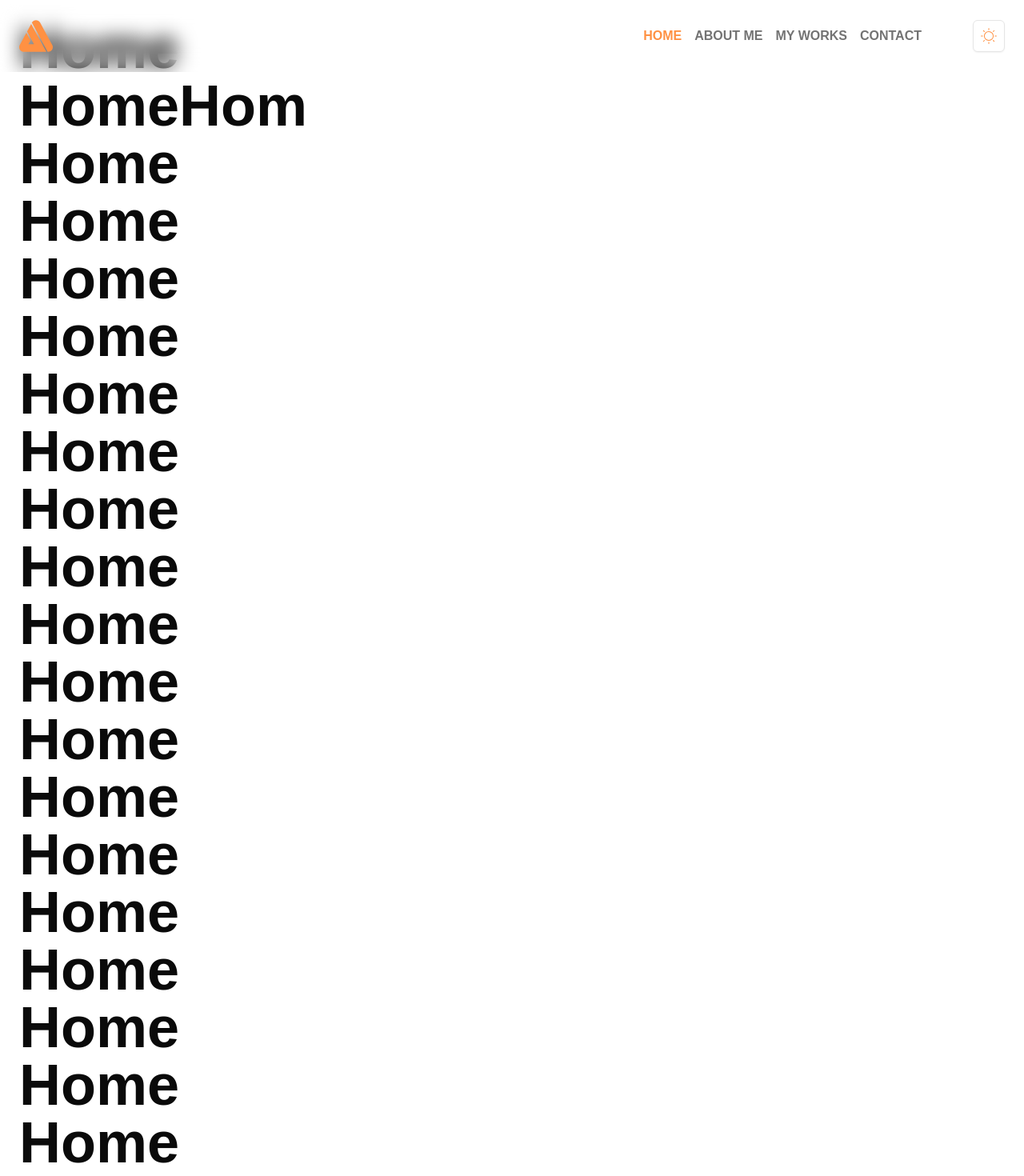
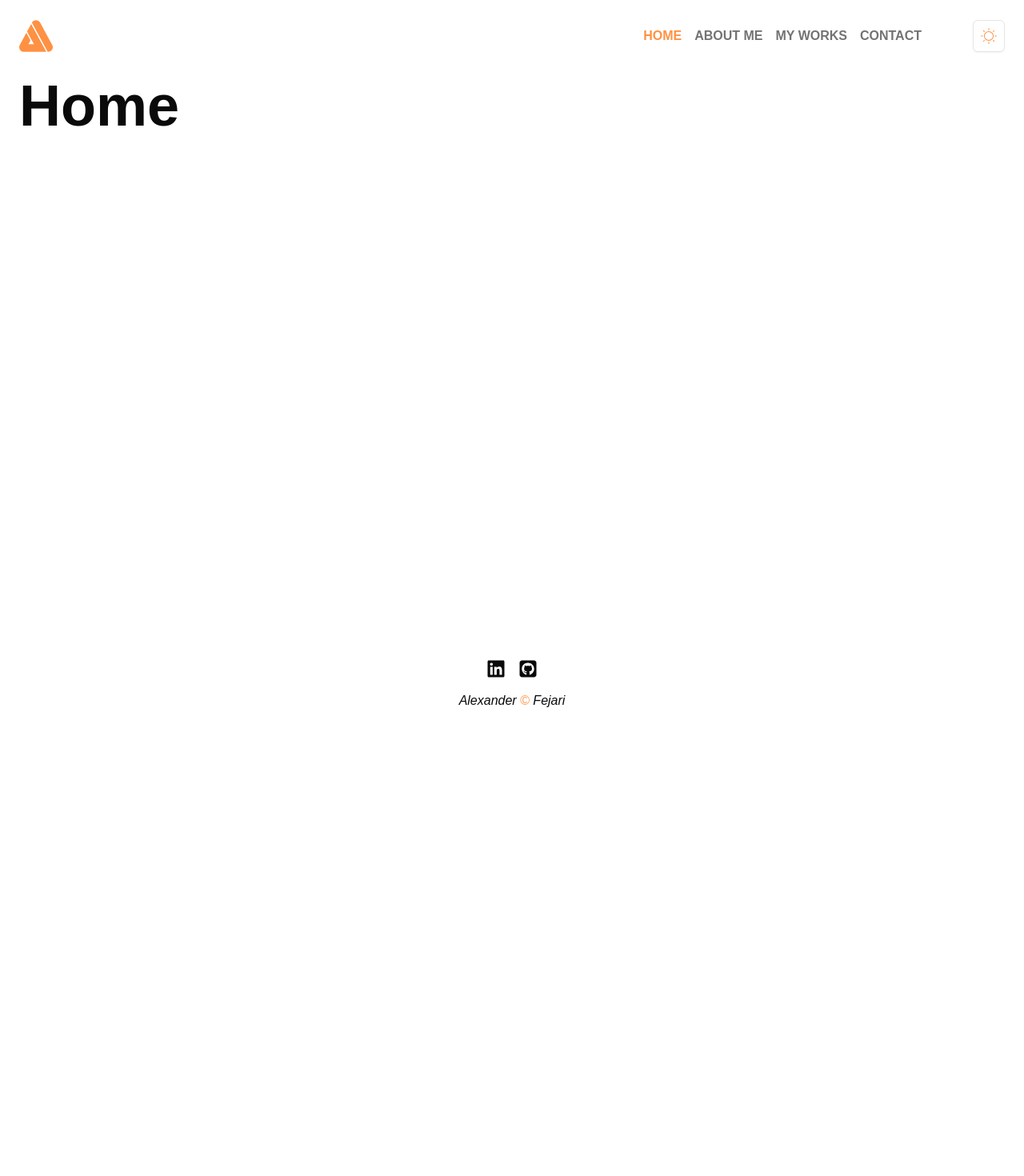
Before and after one commit to Alexander-Fejari/portfolio, a React (Vite) app: page / in a window 1280 px wide. Shown: the top 1470 px of the page at 80% size. After the commit the page ends 912 px from the top, so only its background shows below. Built offline with nearby package versions, Linux system fonts and the light colour scheme.

Commit message:
base footer

```diff
--- /dev/null
+++ b/src/components/Footer.tsx
@@ -0,0 +1,25 @@
+import SocialIcon from "@/components/SocialIcon";
+import Typography from "@/components/Typography";
+
+const Footer = () => {
+    return (
+        <>
+            <section className={'w-full flex flex-col justify-center items-center gap-y-4'}>
+                <section className="flex gap-x-4">
+                    <SocialIcon size={'24'}/>
+                </section>
+                <section className=" flex">
+                    <Typography as={'cite'}>
+                        Alexander
+                        <Typography as={'em'} className={'text-primary'}> © </Typography>
+                        Fejari
+                    </Typography>
+                </section>
+
+            </section>
+
+        </>
+    )
+}
+
+export default Footer
--- a/src/components/Layout.tsx
+++ b/src/components/Layout.tsx
@@ -1,6 +1,7 @@
 import {ReactNode, useEffect, useState} from "react";
-import NavBar from "@/components/ui/NavBar";
-import {useToggle} from '@/hooks/useToggle'; // Importez le hook useToggle
+import NavBar from "@/components/NavBar";
+import {useToggle} from '@/hooks/useToggle';
+import Footer from "@/components/Footer"; // Importez le hook useToggle
 
 interface LayoutProps {
     children: ReactNode;
@@ -28,10 +29,12 @@ const Layout = ({children}: LayoutProps) => {
                     {/*Passez isActive et toggleMenu au composant NavBar*/}
                     <NavBar isActive={isActive} toggleMenu={toggleMenu}/>
                 </header>
-                <main className={'p-6'}>
+                <main className={'h-full p-6 pt-24'}>
                     {children}
                 </main>
-                <footer></footer>
+                <footer className={'min-h-20 max-h-28 p-6'}>
+                    <Footer/>
+                </footer>
             </section>
         </>
     );
--- a/src/components/ui/NavBar.tsx
+++ b/src/components/NavBar.tsx
@@ -1,9 +1,9 @@
 import React, {useEffect, useRef} from 'react';
-import Logo from "@/components/ui/Logo";
+import Logo from "@/components/Logo";
 import {ModeToggle} from "@/components/mode-toggle";
-import NavBarLinks from "@/components/ui/NavBarLinks";
+import NavBarLinks from "@/components/NavBarLinks";
 import {NavItem} from '@/types/types';
-import MenuIcon from "@/components/ui/MenuIcon";
+import MenuIcon from "@/components/MenuIcon";
 import gsap from "gsap";
 
 interface NavBarProps {
--- /dev/null
+++ b/src/components/SocialIcon.tsx
@@ -0,0 +1,45 @@
+import {FaLinkedin, FaSquareGithub} from "react-icons/fa6";
+import {Link} from "react-router-dom";
+
+interface SocialIcon {
+    size: '24' | '36' | '40'
+}
+
+const SocialIcon = ({size}: SocialIcon) => {
+    const handleLinkedInClick = (event) => {
+        event.preventDefault();
+        window.open('https://www.linkedin.com/in/alexander-fejari-5a7802167', '_blank');
+    };
+    const handleGithubClick = () => {
+        window.open('https://github.com/Alexander-Fejari', '_blank');
+    };
+
+    let sizeClasses;
+    switch (size) {
+        case "24":
+            sizeClasses = "w-6 h-6";
+            break;
+        case "36":
+            sizeClasses = "w-9 h-9";
+            break;
+        case "40":
+            sizeClasses = "w-10 h-10";
+            break;
+        default:
+            break;
+
+    }
+
+    return (
+        <>
+            <a href='https://www.linkedin.com/in/alexander-fejari-5a7802167' target='_blank' onClick={handleLinkedInClick}>
+                <FaLinkedin className={`${sizeClasses}`} />
+            </a>
+            <a href='https://github.com/Alexander-Fejari' target='_blank' onClick={handleGithubClick}>
+                <FaSquareGithub className={`${sizeClasses}`}/>
+            </a>
+        </>
+    )
+}
+
+export default SocialIcon
--- a/src/pages/home/Home.tsx
+++ b/src/pages/home/Home.tsx
@@ -6,25 +6,6 @@ const Home = () => {
     <>
       <Layout>
         <Typography as={"h1"}>Home</Typography>
-        <Typography as={"h1"}>HomeHom</Typography>
-        <Typography as={"h1"}>Home</Typography>
-        <Typography as={"h1"}>Home</Typography>
-        <Typography as={"h1"}>Home</Typography>
-        <Typography as={"h1"}>Home</Typography>
-        <Typography as={"h1"}>Home</Typography>
-        <Typography as={"h1"}>Home</Typography>
-        <Typography as={"h1"}>Home</Typography>
-        <Typography as={"h1"}>Home</Typography>
-        <Typography as={"h1"}>Home</Typography>
-        <Typography as={"h1"}>Home</Typography>
-        <Typography as={"h1"}>Home</Typography>
-        <Typography as={"h1"}>Home</Typography>
-        <Typography as={"h1"}>Home</Typography>
-        <Typography as={"h1"}>Home</Typography>
-        <Typography as={"h1"}>Home</Typography>
-        <Typography as={"h1"}>Home</Typography>
-        <Typography as={"h1"}>Home</Typography>
-        <Typography as={"h1"}>Home</Typography>
       </Layout>
     </>
   );
```
Also changed, not shown: src/components/Logo.tsx (renamed from src/components/ui/Logo.tsx), src/components/MenuIcon.tsx (renamed from src/components/ui/MenuIcon.tsx), src/components/NavBarLinks.tsx (renamed from src/components/ui/NavBarLinks.tsx).
